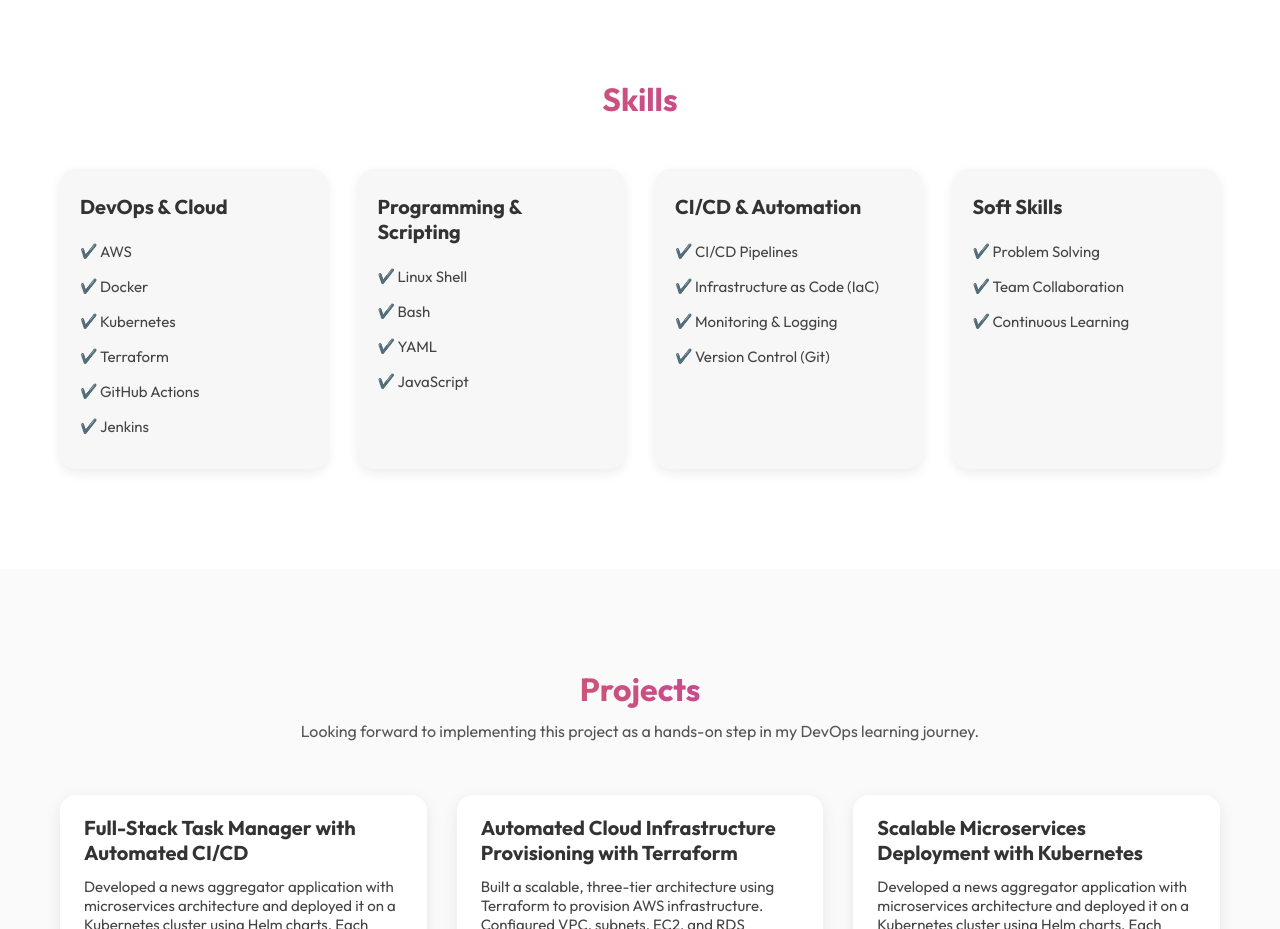
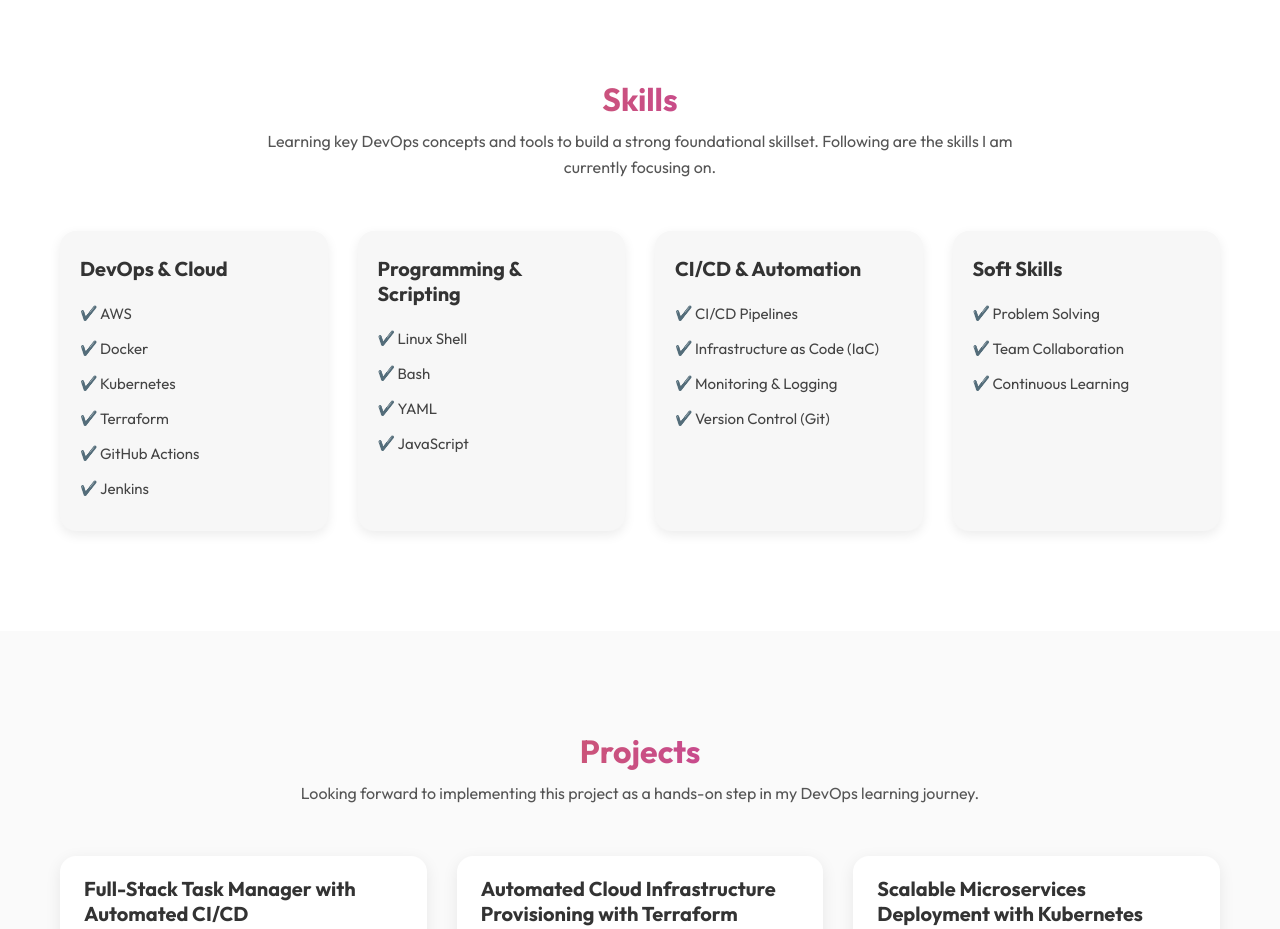
Before and after one commit to PranavDDabade/Pranav-Portfolio, a React (Vite) app: page / in a window 1280 px wide. Shown: the part 2100-3029 px from the top of the page. Built offline with nearby package versions, Linux system fonts and the light colour scheme.

Commit message:
Update Skill.jsx

```diff
--- a/src/component/Skill.jsx
+++ b/src/component/Skill.jsx
@@ -6,6 +6,8 @@
     <section id="skill" className="skill-section">
       <h2 className="section-title">Skills</h2>
 
+      <p className="project-intro">Learning key DevOps concepts and tools to build a strong foundational skillset.
+      Following are the skills I am currently focusing on.</p>
       <div className="skill-grid">
 
         <div className="skill-box">
```
